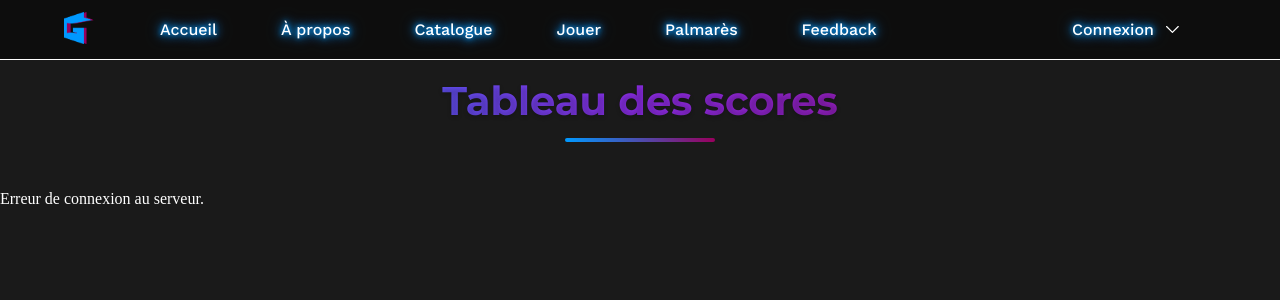
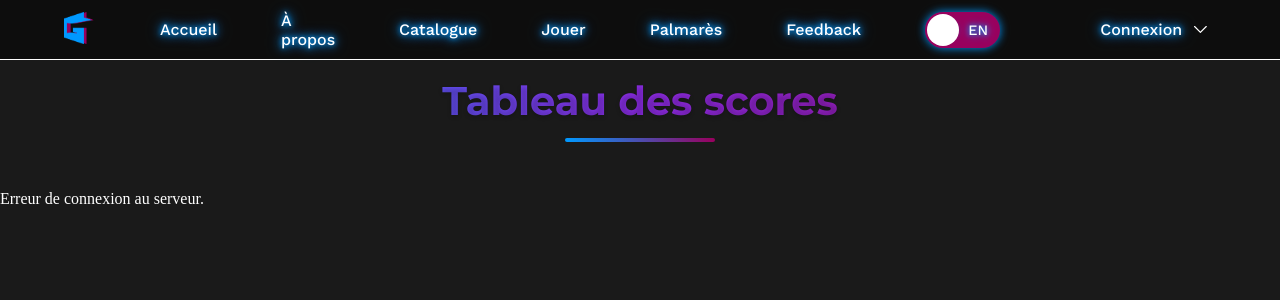
Before and after one commit to LeGhosdragon/Geometrik, a PHP site: page /assets/pages/palmares.html in a window 1280 px wide. Shown: the top 300 px of the page. Run offline with PHP 8.4, Linux system fonts and the light colour scheme; some libraries are stand-ins or nearby versions.

Commit message:
style bouton lang + debut palmares

```diff
--- a/assets/pages/palmares.html
+++ b/assets/pages/palmares.html
@@ -30,12 +30,22 @@
                     <img src="../images/logo.png" width="32" height="32" alt="Logo Geometrik">
                 </a>
             </li>
-            <li><a href="index.html">Accueil</a></li>
-            <li><a href="about.html">À propos</a></li>
-            <li><a href="catalogue.html">Catalogue</a></li>
-            <li><a href="../../Jeu/assets/pages/index.html">Jouer</a></li>
-            <li><a href="palmares.html">Palmarès</a></li>
-            <li><a href="feedback.html">Feedback</a></li>
+            <li><a href="index.html" data-i18n="btnAcceuil" >Accueil</a></li>
+            <li><a href="about.html" data-i18n="btnApropos">À propos</a></li>
+            <li><a href="catalogue.html" data-i18n="btnCatalogue">Catalogue</a></li>
+            <li><a href="../../Jeu/assets/pages/index.html" data-i18n="btnJouer">Jouer</a></li>
+            <li><a href="palmares.html" data-i18n="btnPalmares">Palmarès</a></li>
+            <li><a href="feedback.html" >Feedback</a></li>
+            <li>
+              <label class="lang-switch">
+                <input type="checkbox" id="lang-toggle">
+                <span class="lang-slider">
+                  <span class="lang-label fr">FR</span>
+                  <span class="lang-label en">EN</span>
+                  <span class="lang-ball"></span>
+                </span>
+              </label>
+            </li>
         </ul>
         <ul class="nav-right">
             <div class="menu">
@@ -67,7 +77,7 @@
     <!--Conteneur principal-->
     <main>
         <div class="palmares-container">
-            <h1>Tableau des scores</h1>
+            <h1 data-i18n="title3">Tableau des scores</h1>
             <div id="palmares-container" class="palmares-container">
                 <div class="loading">Chargement des scores...</div>
             </div>
--- a/assets/scripts/lang.js
+++ b/assets/scripts/lang.js
@@ -51,6 +51,9 @@ const translations = {
       cat_suggestions: "Suggestions",
       cat_bugs: "Bugs",
       btn_envoyer: "Envoyer",
+
+      // Palmarès
+      title3: "Tableau des scores",
 
       // A propos
       title2: "Geometrik : Le jeu qui défie vos capacités comme joueur",
@@ -133,6 +136,8 @@ const translations = {
       pv: "Healt points:",
       degats: "Damage:",
       effet: "Effect:",
+
+      title3: "Leaderboad",
 
       feedback_title: "Feedback",
       feedback_intro1: "This project is close to our hearts, we would love some comments if",
--- a/assets/styles/styles.css
+++ b/assets/styles/styles.css
@@ -95,7 +95,9 @@ nav ul {
 .nav-right li {
     list-style: none;
 }
-/* Style du bouton langue comme un lien navbar */
+
+
+/* Style du bouton langue navbar */
 .nav-lang {
     display: flex;
     align-items: center;
@@ -106,42 +108,50 @@ nav ul {
 
   .lang-switch {
     position: relative;
-    width: 90px;
+    width: 75px;
     height: 36px;
     display: inline-block;
     cursor: pointer;
     transition: all 0.3s ease-in-out;
+
   }
 
   .lang-switch input {
     display: none;
+
   }
 
   .lang-slider {
-    background-color: var(--accent); /* même couleur que les hover/link */
+    position: relative;
+    background-color: var(--accent);
     border-radius: 50px;
     height: 100%;
     display: flex;
     align-items: center;
     justify-content: space-between;
-    padding: 0 12px;
+    padding: 0 7px;
     color: var(--text);
     font-size: 0.9rem;
-    position: relative;
     text-shadow: 0 0 5px var(--primary), 0 0 10px var(--primary);
     transition: background-color 0.3s ease;
-    box-shadow: inset 0 0 5px rgba(var(--accent-rgb), 0.4);
+    box-shadow: 0 0 10px var(--primary);
+    overflow: hidden;
+    font-family: "Work Sans", sans-serif;
+    font-weight: 500;
+
   }
 
   .lang-slider:hover {
-    box-shadow: 0 0 10px var(--primary);
-  }
+
+    background: var(--btn-hover-bg);
+    background-color: #007acc;  }
 
   .lang-label {
     z-index: 2;
     width: 30px;
     text-align: center;
     pointer-events: none;
+
   }
 
   .lang-ball {
@@ -152,13 +162,14 @@ nav ul {
     height: 32px;
     background: white;
     border-radius: 50%;
-    z-index: 1;
+    z-index: 2;
     transition: transform 0.3s ease;
-  }
+}
 
   /* Animation du curseur */
   .lang-switch input:checked + .lang-slider .lang-ball {
-    transform: translateX(50px);
+    transform: translateX(39px);
+
   }
 
 
```
